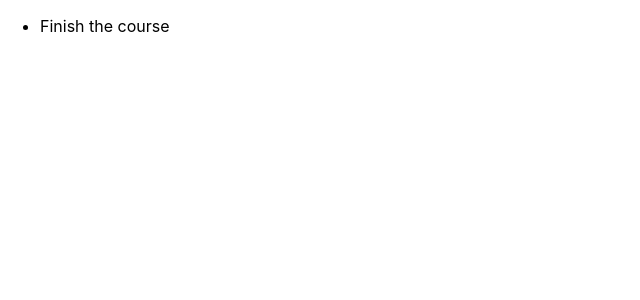
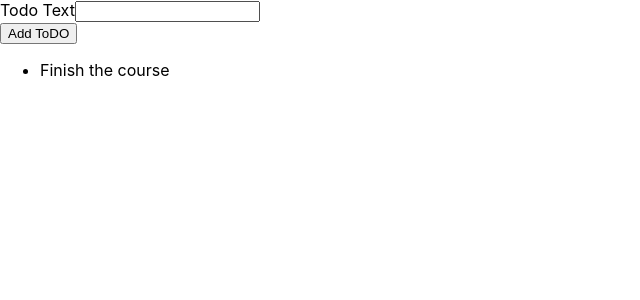
Before and after one commit to Mpilo-Pillz/MpiloTypeScript, a React (Create React App) app in the folder max-react/: page / in a window 1280 px wide. Shown: the top 300 px of the page, without its empty margins (0-640 px from the left). Built offline with nearby package versions, Linux system fonts and the light colour scheme.

Commit message:
learning useref

```diff
--- a/max-react/src/App.tsx
+++ b/max-react/src/App.tsx
@@ -1,11 +1,17 @@
 import React from "react";
 import "./App.css";
+import NewTodo from "./components/NewTodo";
 import TodoList from "./components/TodoList";
 
 function App() {
   const todos = [{ id: "t1", text: "Finish the course" }];
+
+  const todoAddHandler = (text: string) => {
+    console.log(text);
+  };
   return (
     <div className="App">
+      <NewTodo onAddTodo={todoAddHandler} />
       <TodoList items={todos} />
     </div>
   );
```
